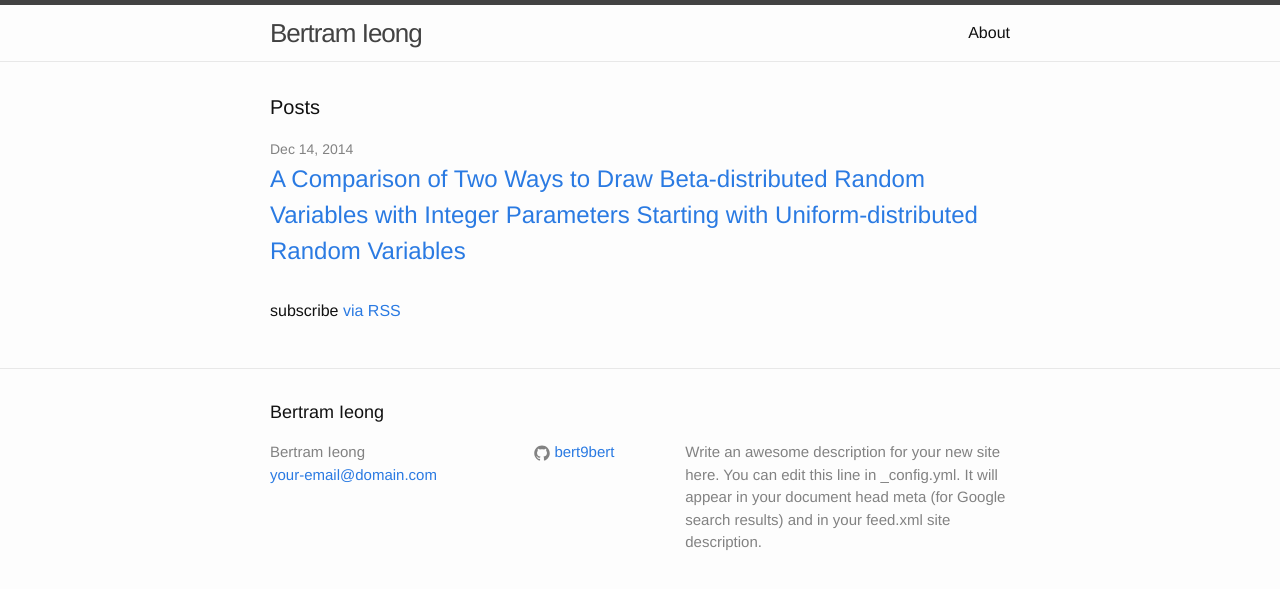
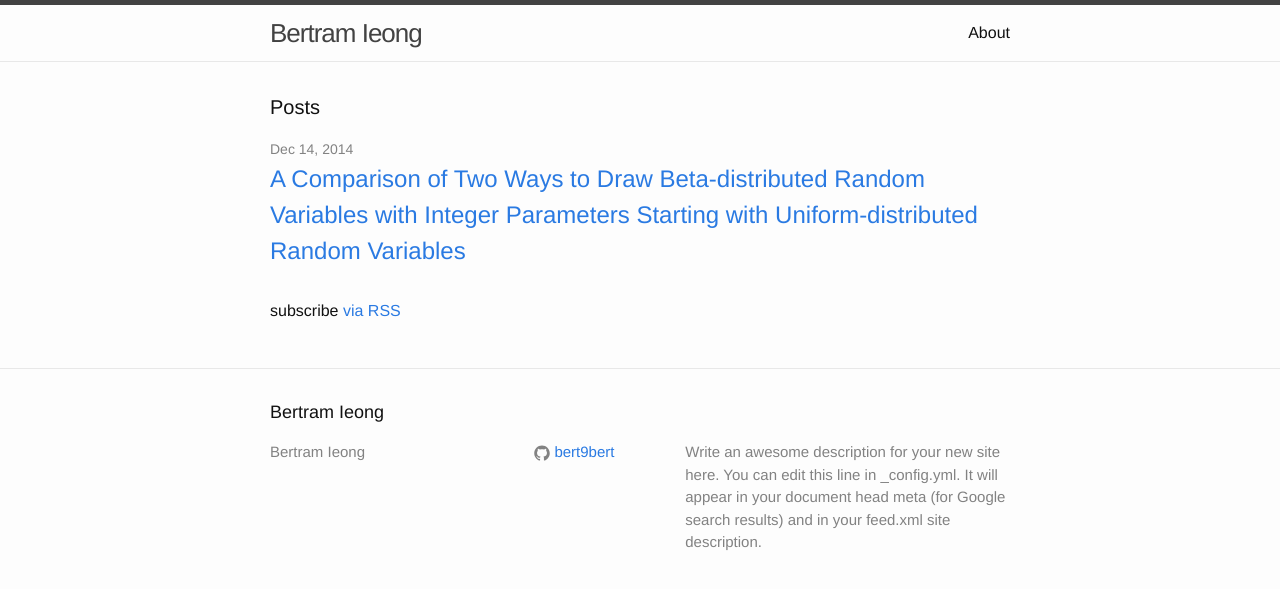
Before and after one commit to bert9bert/bert9bert.github.io, a Jekyll site: the page built from index.html, in a window 1280 px wide. Shown: the top 589 px of the page. Built offline with Jekyll 4.4.1, drawn with Linux system fonts in a browser that asks for light colours.

Commit message:
updated config

```diff
--- a/_config.yml
+++ b/_config.yml
@@ -1,12 +1,12 @@
 # Site settings
 title: Bertram Ieong
-email: your-email@domain.com
+email:
 description: > # this means to ignore newlines until "baseurl:"
   Write an awesome description for your new site here. You can edit this
   line in _config.yml. It will appear in your document head meta (for
   Google search results) and in your feed.xml site description.
 baseurl: "" # the subpath of your site, e.g. /blog/
-url: "http://yourdomain.com" # the base hostname & protocol for your site
+url: "http://blog.bertramieong.com" # the base hostname & protocol for your site
 github_username:  bert9bert
 
 # Build settings
```
